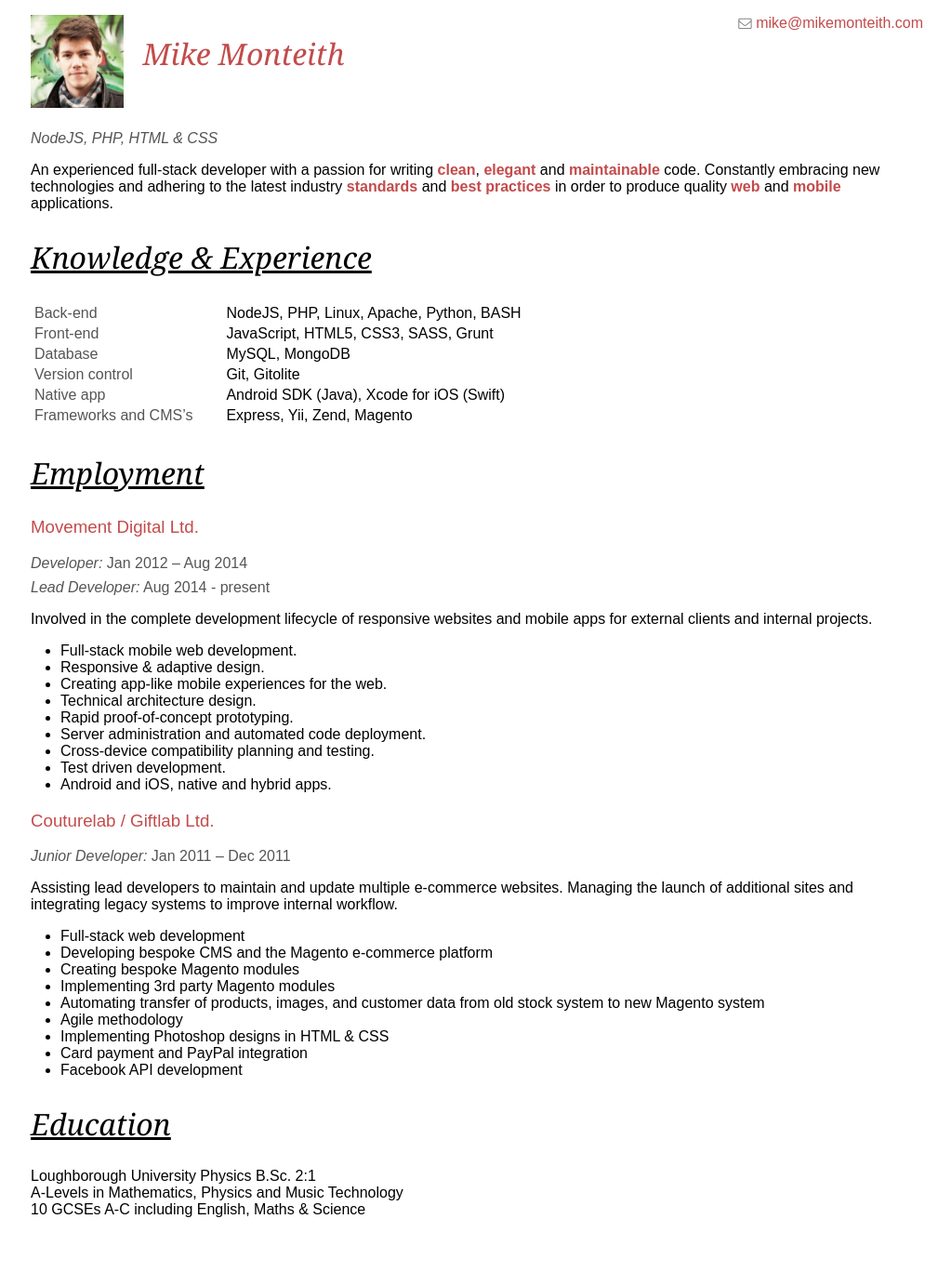
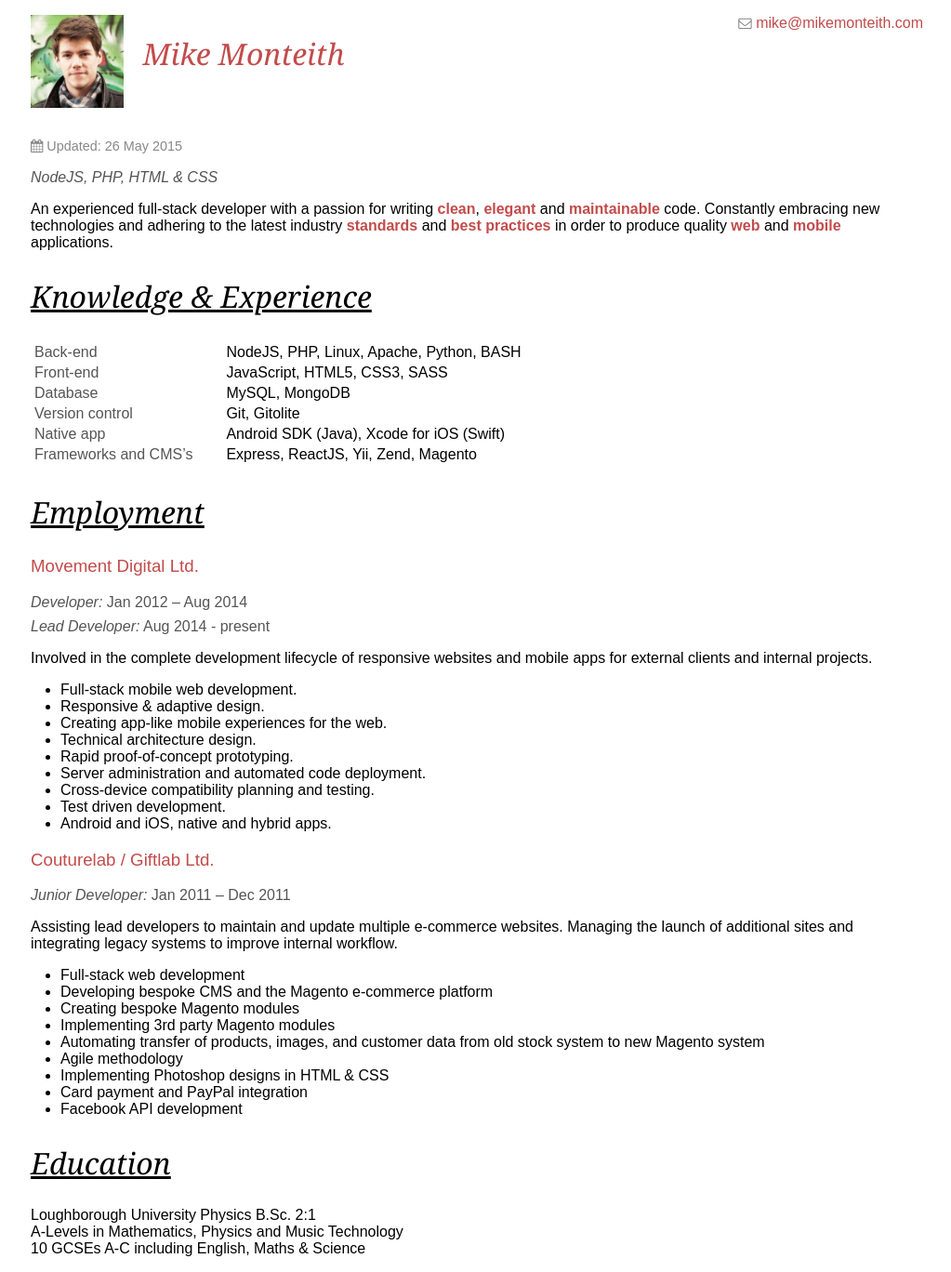
Before and after one commit to Mike220889/mike220889.github.io, a Jekyll site: the page built from cv.md, in a window 1280 px wide. Shown: the whole page at 93% size, without its empty margins (127-1150 px from the left). Built offline with Jekyll 4.4.1, drawn with Linux system fonts in a browser that asks for light colours; before the commit the page ends 1326 px from its top, so only the background shows below that.

Commit message:
update CV and add timestamp

```diff
--- a/_sass/pages/_cv.scss
+++ b/_sass/pages/_cv.scss
@@ -3,6 +3,12 @@ $cv-color-medium: #555555;
 $cv-color-subtle: #888888;
 
 body.cv{
+	@extend %small-media-margin;
+
+	span.updated{
+		@extend .emphasis-weak;
+	}
+
 	strong{
 		color:$cv-color-strong;
 	}
--- a/cv.md
+++ b/cv.md
@@ -1,7 +1,12 @@
 ---
 title: C.V.
 mainClass: cv
+updated: 26-05-2015
 ---
+
+<span class="updated">
+	<span class="fa fa-calendar"></span> Updated: {{page.updated | date_to_string }}
+</span>
 
 ##### *NodeJS, PHP, HTML & CSS*
 
@@ -10,11 +15,11 @@ An experienced full-stack developer with a passion for writing **clean**, **eleg
 ## Knowledge & Experience
 
 |Back-end             | NodeJS, PHP, Linux, Apache, Python, BASH
-|Front-end            | JavaScript, HTML5, CSS3, SASS, Grunt
+|Front-end            | JavaScript, HTML5, CSS3, SASS
 |Database             | MySQL, MongoDB
 |Version control      | Git, Gitolite
 |Native app           | Android SDK (Java), Xcode for iOS (Swift)
-|Frameworks and CMS’s | Express, Yii, Zend, Magento
+|Frameworks and CMS’s | Express, ReactJS, Yii, Zend, Magento
 
 ## Employment
 
```
